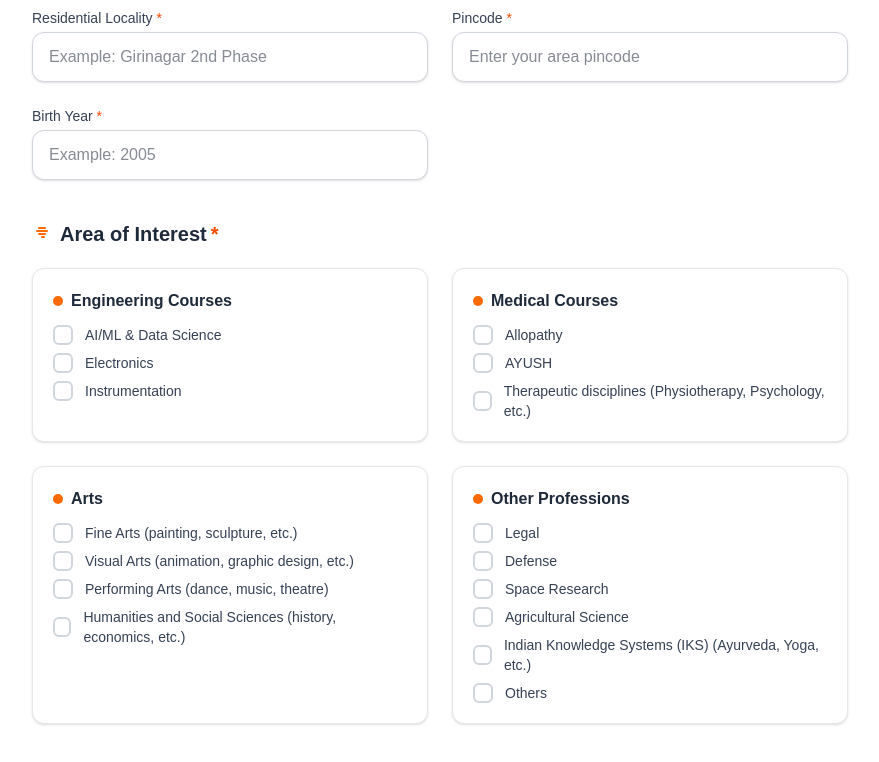
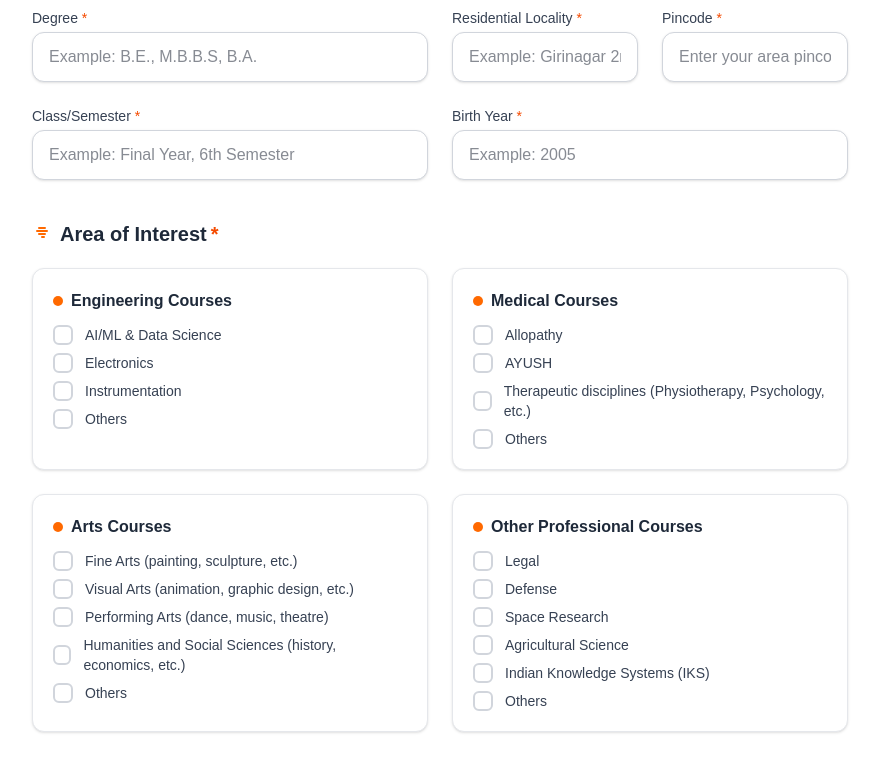
Before and after one commit to pixeluwjal/yuvakarya, a Next.js app: page / in a window 1280 px wide. Shown: the part 580-1342 px from the top of the page, without its empty margins (200-1079 px from the left). Built offline with nearby package versions, Linux system fonts and the light colour scheme.

Commit message:
rssclose

```diff
--- a/src/app/api/submit-form/route.ts
+++ b/src/app/api/submit-form/route.ts
@@ -9,17 +9,28 @@ export async function POST(request: NextRequest) {
       name,
       whatsapp,
       college,
+      // --- NEW FIELDS ---
+      degree,
+      classSemester,
+      // ------------------
       course,
       locality,
       pincode,
       birthYear,
-      interests
+      interests,
+      // --- NEW FIELD ---
+      comments,
+      // -----------------
     } = body;
 
     // A more robust validation check with specific error messages
     if (!name) return NextResponse.json({ error: 'Name is required.' }, { status: 400 });
     if (!whatsapp) return NextResponse.json({ error: 'WhatsApp number is required.' }, { status: 400 });
     if (!college) return NextResponse.json({ error: 'College is required.' }, { status: 400 });
+    // --- UPDATED VALIDATION ---
+    if (!degree) return NextResponse.json({ error: 'Degree is required.' }, { status: 400 });
+    if (!classSemester) return NextResponse.json({ error: 'Class/Semester is required.' }, { status: 400 });
+    // --------------------------
     if (!course) return NextResponse.json({ error: 'Course is required.' }, { status: 400 });
     if (!locality) return NextResponse.json({ error: 'Residential locality is required.' }, { status: 400 });
     if (!pincode) return NextResponse.json({ error: 'Pincode is required.' }, { status: 400 });
@@ -54,19 +65,26 @@ export async function POST(request: NextRequest) {
     const sheets = google.sheets({ version: 'v4', auth });
 
     const sheetId = process.env.GOOGLE_SHEET_ID;
-    const range = 'Sheet1!A:I'; // Make sure this range matches your Google Sheet columns
+    // --- UPDATED RANGE TO INCLUDE NEW COLUMNS ---
+    const range = 'Sheet1!A:L'; // Updated to support Degree, Class/Semester, and Comments. Let's use L just in case the interests parsing adds more.
+    // ------------------------------------------
 
     // Format the data for the sheet
+    // --- UPDATED VALUES ARRAY TO INCLUDE NEW FIELDS ---
     const values = [
       name,
       whatsapp,
       college,
+      degree,
+      classSemester,
       course,
       locality,
       pincode,
       birthYear,
-      interests.join(', ') // Convert the interests array to a comma-separated string
+      interests.join(', '), // Convert the interests array to a comma-separated string
+      comments,
     ];
+    // --------------------------------------------------
 
     const resource = {
       values: [values],
--- a/src/app/page.tsx
+++ b/src/app/page.tsx
@@ -8,34 +8,58 @@ export default function Home() {
     name: '',
     whatsapp: '',
     college: '',
+    degree: '',
+    classSemester: '',
     course: '',
     locality: '',
     pincode: '',
     birthYear: '',
     interests: [] as string[],
+    comments: '',
   });
   const [isSubmitting, setIsSubmitting] = useState(false);
   const [submitStatus, setSubmitStatus] = useState<'success' | 'error' | ''>('');
-  const [otherInterest, setOtherInterest] = useState('');
+  const [otherInterests, setOtherInterests] = useState({
+    'Engineering Courses': '',
+    'Medical Courses': '',
+    'Arts Courses': '',
+    'Other Professional Courses': '',
+  });
 
-  const handleChange = (e: React.ChangeEvent<HTMLInputElement | HTMLSelectElement>) => {
+  const handleChange = (e: React.ChangeEvent<HTMLInputElement | HTMLSelectElement | HTMLTextAreaElement>) => {
     const { name, value } = e.target;
     setFormData(prev => ({ ...prev, [name]: value }));
   };
 
-  const handleCheckboxChange = (e: React.ChangeEvent<HTMLInputElement>) => {
+  const handleCheckboxChange = (e: React.ChangeEvent<HTMLInputElement>, categoryTitle: string) => {
     const { value, checked } = e.target;
+
     setFormData(prev => {
+      let updatedInterests = [...prev.interests];
+
+      if (value === 'Others') {
+        const othersTag = `Others (${categoryTitle})`;
         if (checked) {
-        return { ...prev, interests: [...prev.interests, value] };
+          updatedInterests.push(othersTag);
         } else {
-        return { ...prev, interests: prev.interests.filter(item => item !== value) };
+          updatedInterests = updatedInterests.filter(item => item !== othersTag);
+          setOtherInterests(prevOthers => ({ ...prevOthers, [categoryTitle]: '' }));
         }
+      } else {
+        if (checked) {
+          updatedInterests.push(value);
+        } else {
+          updatedInterests = updatedInterests.filter(item => item !== value);
+        }
+      }
+
+      return { ...prev, interests: updatedInterests };
     });
   };
 
   const handleOtherChange = (e: React.ChangeEvent<HTMLInputElement>) => {
-    setOtherInterest(e.target.value);
+    const { name, value } = e.target;
+    setOtherInterests(prev => ({ ...prev, [name]: value }));
   };
 
   const handleSubmit = async (e: React.FormEvent) => {
@@ -43,9 +67,14 @@ export default function Home() {
     setIsSubmitting(true);
     setSubmitStatus('');
 
-    const interestsToSend = formData.interests.includes('Others') && otherInterest
-      ? [...formData.interests.filter(item => item !== 'Others'), `Others: ${otherInterest}`]
-      : formData.interests;
+    let interestsToSend = [...formData.interests];
+
+    for (const category in otherInterests) {
+      const otherInterestValue = otherInterests[category as keyof typeof otherInterests];
+      if (otherInterestValue) {
+        interestsToSend.push(`Others (${category}): ${otherInterestValue}`);
+      }
+    }
 
     const dataToSend = { ...formData, interests: interestsToSend };
 
@@ -64,13 +93,21 @@ export default function Home() {
           name: '',
           whatsapp: '',
           college: '',
+          degree: '',
+          classSemester: '',
           course: '',
           locality: '',
           pincode: '',
           birthYear: '',
           interests: [],
+          comments: '',
         });
-        setOtherInterest('');
+        setOtherInterests({
+          'Engineering Courses': '',
+          'Medical Courses': '',
+          'Arts Courses': '',
+          'Other Professional Courses': '',
+        });
       } else {
         setSubmitStatus('error');
       }
@@ -84,29 +121,30 @@ export default function Home() {
   const interestCategories = [
     {
       title: 'Engineering Courses',
-      options: ['AI/ML & Data Science', 'Electronics', 'Instrumentation']
+      options: ['AI/ML & Data Science', 'Electronics', 'Instrumentation', 'Others']
     },
     {
       title: 'Medical Courses',
-      options: ['Allopathy', 'AYUSH', 'Therapeutic disciplines (Physiotherapy, Psychology, etc.)']
+      options: ['Allopathy', 'AYUSH', 'Therapeutic disciplines (Physiotherapy, Psychology, etc.)', 'Others']
     },
     {
-      title: 'Arts',
+      title: 'Arts Courses',
       options: [
         'Fine Arts (painting, sculpture, etc.)',
         'Visual Arts (animation, graphic design, etc.)',
         'Performing Arts (dance, music, theatre)',
-        'Humanities and Social Sciences (history, economics, etc.)'
+        'Humanities and Social Sciences (history, economics, etc.)',
+        'Others'
       ]
     },
     {
-      title: 'Other Professions',
+      title: 'Other Professional Courses',
       options: [
         'Legal',
         'Defense',
         'Space Research',
         'Agricultural Science',
-        'Indian Knowledge Systems (IKS) (Ayurveda, Yoga, etc.)',
+        'Indian Knowledge Systems (IKS)',
         'Others'
       ]
     }
@@ -148,7 +186,7 @@ export default function Home() {
                 </div>
               </div>
               <h2 className="text-4xl font-bold text-white mb-2">Registration Successful!</h2>
-              <p className="text-green-100 text-lg">Thank you for registering with RSS Yuva Karya. We'll be in touch!</p>
+              <p className="text-green-100 text-lg">Thank afor registering with RSS Yuva Karya. We'll be in touch!</p>
             </div>
           </div>
         ) : (
@@ -172,6 +210,7 @@ export default function Home() {
             )}
 
             <div className="grid grid-cols-1 md:grid-cols-2 gap-6 mb-10">
+              {/* Left column for fields */}
               <div className="space-y-6">
                 <div>
                   <label htmlFor="name" className="block text-sm font-medium text-gray-700 mb-1">
@@ -188,7 +227,6 @@ export default function Home() {
                     placeholder="Enter your full name"
                   />
                 </div>
-
                 <div>
                   <label htmlFor="college" className="block text-sm font-medium text-gray-700 mb-1">
                     College <span className="text-orange-600">*</span>
@@ -204,43 +242,39 @@ export default function Home() {
                     placeholder="Enter your college name"
                   />
                 </div>
-
                 <div>
-                  <label htmlFor="locality" className="block text-sm font-medium text-gray-700 mb-1">
-                    Residential Locality <span className="text-orange-600">*</span>
+                  <label htmlFor="degree" className="block text-sm font-medium text-gray-700 mb-1">
+                    Degree <span className="text-orange-600">*</span>
                   </label>
                   <input
                     type="text"
-                    id="locality"
-                    name="locality"
+                    id="degree"
+                    name="degree"
                     required
-                    value={formData.locality}
+                    value={formData.degree}
                     onChange={handleChange}
                     className="w-full px-4 py-3 border border-gray-300 rounded-xl focus:ring-2 focus:ring-orange-500 focus:border-orange-500 transition-all duration-200 bg-white text-gray-900 shadow-sm"
-                    placeholder="Example: Girinagar 2nd Phase"
+                    placeholder="Example: B.E., M.B.B.S, B.A."
                   />
                 </div>
-
-                {/* Restored Birth Year field */}
                 <div>
-                  <label htmlFor="birthYear" className="block text-sm font-medium text-gray-700 mb-1">
-                    Birth Year <span className="text-orange-600">*</span>
+                  <label htmlFor="classSemester" className="block text-sm font-medium text-gray-700 mb-1">
+                    Class/Semester <span className="text-orange-600">*</span>
                   </label>
                   <input
-                    type="number"
-                    id="birthYear"
-                    name="birthYear"
+                    type="text"
+                    id="classSemester"
+                    name="classSemester"
                     required
-                    value={formData.birthYear}
+                    value={formData.classSemester}
                     onChange={handleChange}
                     className="w-full px-4 py-3 border border-gray-300 rounded-xl focus:ring-2 focus:ring-orange-500 focus:border-orange-500 transition-all duration-200 bg-white text-gray-900 shadow-sm"
-                    placeholder="Example: 2005"
-                    min="1900"
-                    max="2025"
+                    placeholder="Example: Final Year, 6th Semester"
                   />
                 </div>
               </div>
 
+              {/* Right column for fields */}
               <div className="space-y-6">
                 <div>
                   <label htmlFor="whatsapp" className="block text-sm font-medium text-gray-700 mb-1">
@@ -257,10 +291,9 @@ export default function Home() {
                     placeholder="Enter your WhatsApp number"
                   />
                 </div>
-
                 <div>
                   <label htmlFor="course" className="block text-sm font-medium text-gray-700 mb-1">
-                    Studying Course <span className="text-orange-600">*</span>
+                    Course <span className="text-orange-600">*</span>
                   </label>
                   <input
                     type="text"
@@ -273,7 +306,22 @@ export default function Home() {
                     placeholder="Enter your course of study"
                   />
                 </div>
-
+                <div className="grid grid-cols-1 sm:grid-cols-2 gap-6">
+                  <div>
+                    <label htmlFor="locality" className="block text-sm font-medium text-gray-700 mb-1">
+                      Residential Locality <span className="text-orange-600">*</span>
+                    </label>
+                    <input
+                      type="text"
+                      id="locality"
+                      name="locality"
+                      required
+                      value={formData.locality}
+                      onChange={handleChange}
+                      className="w-full px-4 py-3 border border-gray-300 rounded-xl focus:ring-2 focus:ring-orange-500 focus:border-orange-500 transition-all duration-200 bg-white text-gray-900 shadow-sm"
+                      placeholder="Example: Girinagar 2nd Phase"
+                    />
+                  </div>
                   <div>
                     <label htmlFor="pincode" className="block text-sm font-medium text-gray-700 mb-1">
                       Pincode <span className="text-orange-600">*</span>
@@ -287,6 +335,24 @@ export default function Home() {
                       onChange={handleChange}
                       className="w-full px-4 py-3 border border-gray-300 rounded-xl focus:ring-2 focus:ring-orange-500 focus:border-orange-500 transition-all duration-200 bg-white text-gray-900 shadow-sm"
                       placeholder="Enter your area pincode"
+                    />
+                  </div>
+                </div>
+                <div>
+                  <label htmlFor="birthYear" className="block text-sm font-medium text-gray-700 mb-1">
+                    Birth Year <span className="text-orange-600">*</span>
+                  </label>
+                  <input
+                    type="number"
+                    id="birthYear"
+                    name="birthYear"
+                    required
+                    value={formData.birthYear}
+                    onChange={handleChange}
+                    className="w-full px-4 py-3 border border-gray-300 rounded-xl focus:ring-2 focus:ring-orange-500 focus:border-orange-500 transition-all duration-200 bg-white text-gray-900 shadow-sm"
+                    placeholder="Example: 2005"
+                    min="1900"
+                    max="2025"
                   />
                 </div>
               </div>
@@ -308,17 +374,28 @@ export default function Home() {
                     </h4>
                     <div className="space-y-2">
                       {category.options.map((option, optIndex) => (
-                        <label key={optIndex} className="flex items-center cursor-pointer text-gray-700">
+                        <div key={optIndex}>
+                          <label className="flex items-center cursor-pointer text-gray-700">
                             <input
                               type="checkbox"
-                            name="interests"
+                              name={category.title} // Use category.title for grouping
                               value={option}
-                            checked={formData.interests.includes(option)}
-                            onChange={handleCheckboxChange}
-                            className="hidden" // Hide the default checkbox
+                              // Updated `checked` logic
+                              checked={
+                                option !== 'Others'
+                                  ? formData.interests.includes(option)
+                                  : formData.interests.includes(`Others (${category.title})`)
+                              }
+                              onChange={(e) => handleCheckboxChange(e, category.title)}
+                              className="hidden"
                             />
                             <div className="w-5 h-5 flex items-center justify-center border-2 border-gray-300 rounded-md transition-all duration-200">
-                            {formData.interests.includes(option) && (
+                              {/* Updated checkmark logic */}
+                              {(
+                                option !== 'Others'
+                                  ? formData.interests.includes(option)
+                                  : formData.interests.includes(`Others (${category.title})`)
+                              ) && (
                                 <svg className="w-4 h-4 text-white bg-orange-500 rounded-sm p-0.5" xmlns="http://www.w3.org/2000/svg" viewBox="0 0 20 20" fill="currentColor">
                                   <path fillRule="evenodd" d="M16.707 5.293a1 1 0 010 1.414l-8 8a1 1 0 01-1.414 0l-4-4a1 1 0 011.414-1.414L8 12.586l7.293-7.293a1 1 0 011.414 0z" clipRule="evenodd" />
                                 </svg>
@@ -326,13 +403,12 @@ export default function Home() {
                             </div>
                             <span className="ml-3 text-sm font-medium">{option}</span>
                           </label>
-                      ))}
-                    </div>
-                    {category.title === 'Other Professions' && formData.interests.includes('Others') && (
-                      <div className="mt-4">
+                          {option === 'Others' && formData.interests.includes(`Others (${category.title})`) && (
+                            <div className="mt-2">
                               <input
                                 type="text"
-                          value={otherInterest}
+                                name={category.title}
+                                value={otherInterests[category.title as keyof typeof otherInterests]}
                                 onChange={handleOtherChange}
                                 className="w-full px-4 py-2 border border-gray-300 rounded-lg focus:ring-2 focus:ring-orange-500 focus:border-orange-500 transition-all duration-200 bg-gray-50 text-gray-900 shadow-sm"
                                 placeholder="Please specify your other interest"
@@ -342,6 +418,24 @@ export default function Home() {
                         </div>
                       ))}
                     </div>
+                  </div>
+                ))}
+              </div>
+            </div>
+
+            <div className="mb-8">
+              <label htmlFor="comments" className="block text-sm font-medium text-gray-700 mb-1">
+                Comments (Optional)
+              </label>
+              <textarea
+                id="comments"
+                name="comments"
+                rows={4}
+                value={formData.comments}
+                onChange={handleChange}
+                className="w-full px-4 py-3 border border-gray-300 rounded-xl focus:ring-2 focus:ring-orange-500 focus:border-orange-500 transition-all duration-200 bg-white text-gray-900 shadow-sm"
+                placeholder="Any additional comments or questions?"
+              ></textarea>
             </div>
 
             <button
```
Lines whose indentation alone changed are shown as unchanged.
